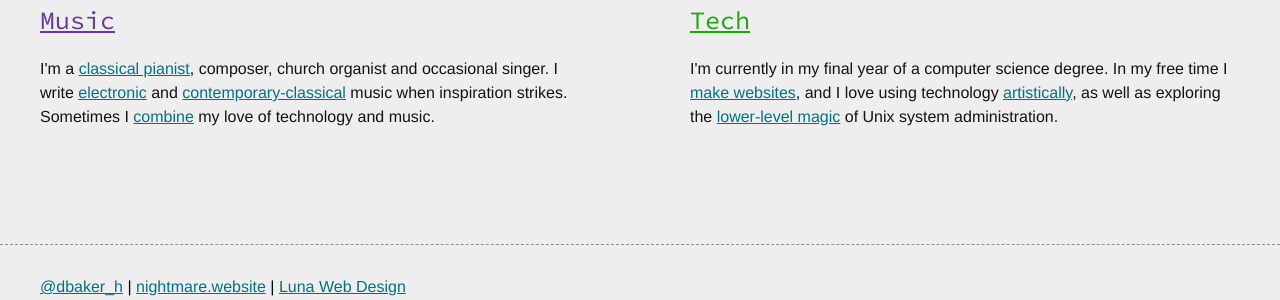
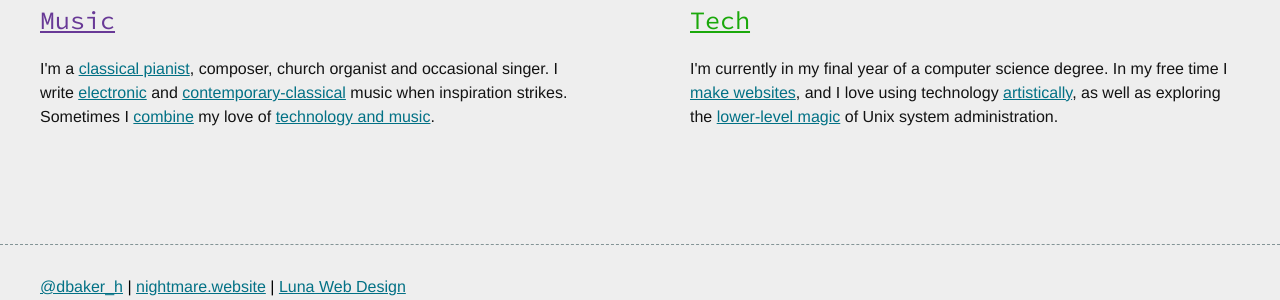
Before and after one commit to d-baker/navsite, a Jekyll site: the page built from index.html, in a window 1280 px wide. Shown: the part 351-651 px from the top of the page. Built offline with Jekyll 4.4.1, drawn with Linux system fonts in a browser that asks for light colours; nearby versions of some CDN libraries; comment, search, counter and statistics services are not loaded; part of the change alters nothing that is shown.

```diff
--- a/index.html
+++ b/index.html
@@ -6,7 +6,7 @@ layout: default
 
 <div class="textblock col1">
     <h2 class="avpg"><a href="/music/">Music</a></h2>
-    <p>I'm a <a target="_blank" href="/music/audio/pianorecs/Rachmaninov_Piano_concerto_2_mvt_2.html">classical pianist</a>, composer, church organist and occasional singer. I write <a target="_blank" href="https://dbaker.bandcamp.com/album/yesterlieder">electronic</a> and <a target="_blank" href="https://dbaker.bandcamp.com/album/berceuses">contemporary-classical</a> music when inspiration strikes. Sometimes I <a target="_blank" href="http://dreadedvariable.xyz/portfolio/visualiser">combine</a> my love of technology and music.</p>
+    <p>I'm a <a target="_blank" href="/music/audio/pianorecs/Rachmaninov_Piano_concerto_2_mvt_2.html">classical pianist</a>, composer, church organist and occasional singer. I write <a target="_blank" href="https://dbaker.bandcamp.com/album/yesterlieder">electronic</a> and <a target="_blank" href="https://dbaker.bandcamp.com/album/berceuses">contemporary-classical</a> music when inspiration strikes. Sometimes I <a target="_blank" href="http://dreadedvariable.xyz/portfolio/visualiser">combine</a> my love of <a target="_blank" href="/music/mechanisms/">technology and music</a>.</p>
 </div>
 
 <div class="textblock col2">
```
